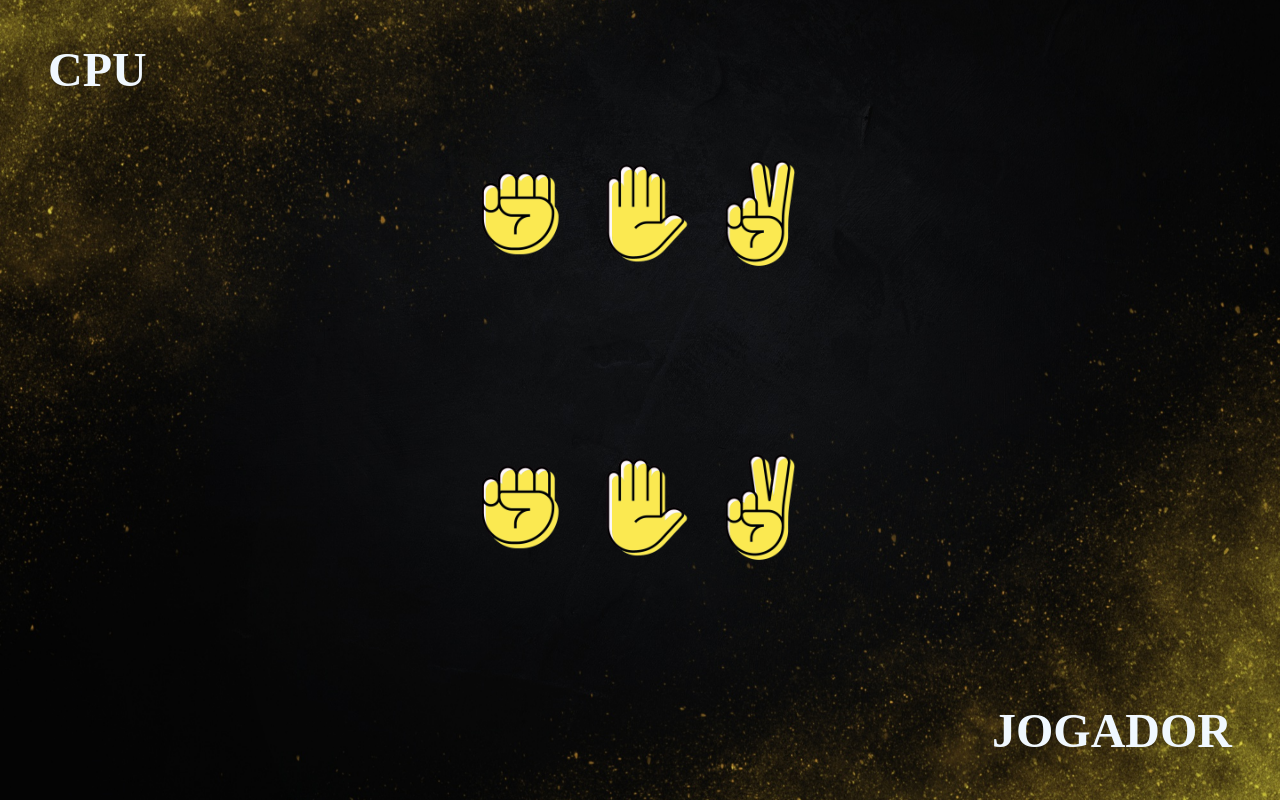
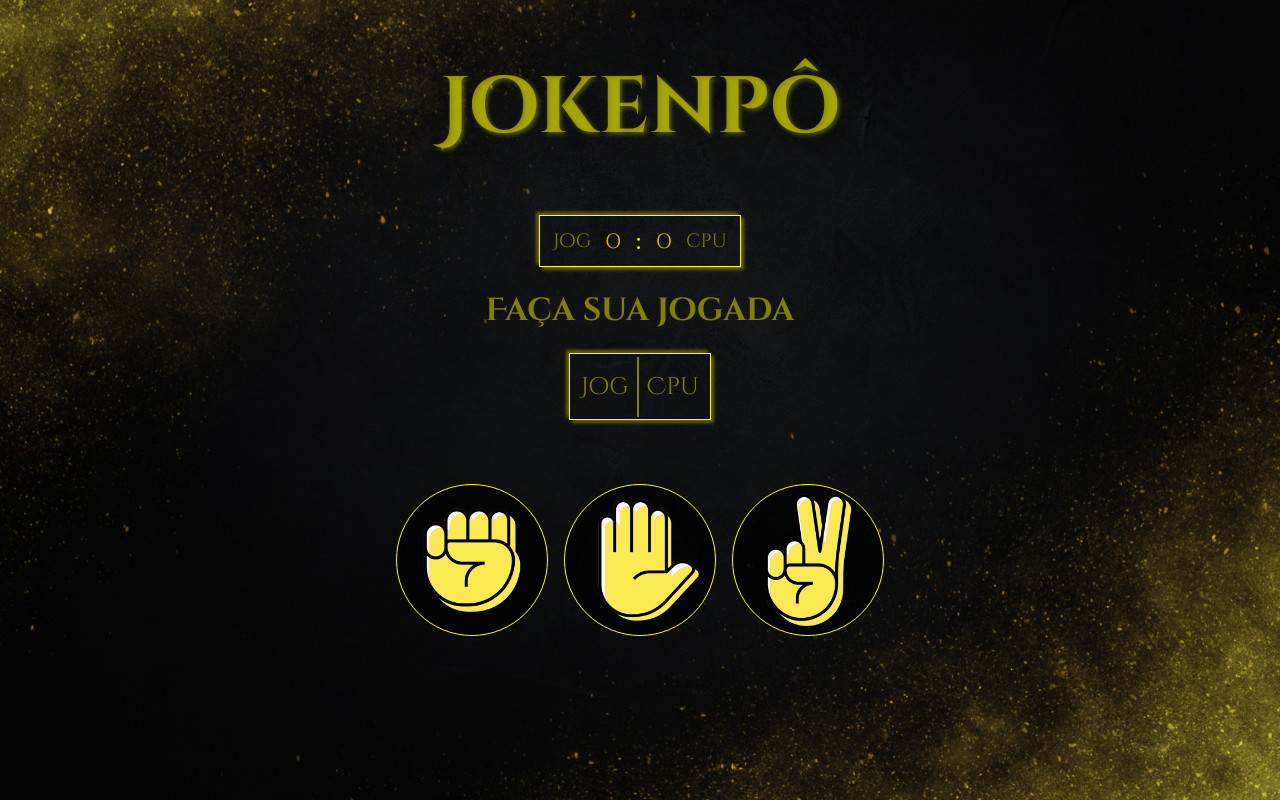
Before and after one commit to TiagoMateragia/jogo_jokenpo, a plain HTML site: page pag_jogo.html in a window 1280 px wide. Drawn offline with Linux system fonts and the light colour scheme.

Commit message:
03/11 p2
Código da pagina de jogo refeito do zero, foi aplicado fonte na pagina inicial, faltando somente adicionar o efeito hover nos botões da pagina de jogo e a aplicação de JS.

```diff
--- a/estilos/pag_jokenpo.css
+++ b/estilos/pag_jokenpo.css
@@ -1,3 +1,5 @@
+@import url('https://fonts.googleapis.com/css2?family=Cinzel+Decorative:wght@400;700;900&display=swap');
+
 html, body{
     padding: 0;
     margin: 0;
@@ -10,39 +12,80 @@ html, body{
 #bloco_geral{
     display: flex;
     flex-direction: column;
-    justify-content: space-between;
-    width: 100vw;
-    height: 100vh;
+    align-items: center;
 }
-.nome_cpu{
-    padding: 10px;
-    padding-left: 1em;
-    font-size: 3em;
+.titulo{
+    color: #cece03a5;
+    text-shadow: 2px 2px 4px #ffff0054;
+    font-size: 5em;
+    font-family: 'Cinzel Decorative';
 }
-.nome_jogador{
-    align-self: flex-end;
-    padding: 10px;
-    padding-right: 1em;
-    font-size: 3em;
+.placar{
+    display: flex;
+    width: 100%;
+    max-width: 200px;
+    height: 50px;
+    justify-content: center;
+    align-items: center;
+    gap: 14px;
+    border: 1px solid yellow;
+    box-shadow: 3px 3px 3px #ffff0054, -3px -3px 3px #ffff0054;
 }
-#bloco_cpu{
+.nome_jog, .nome_cpu{
+    color: #808001;
+    font-size: 1.2em;
+    font-family: 'Cinzel Decorative';
+}
+.separador{
+    color: yellow;
+    font-size: 1.5em;
+}
+.placar_jog, .placar_cpu{
+    color: #deb307;
+    font-size: 1.5em;
+    font-family: 'Cinzel Decorative';
+}
+.texto_jogada{
+    color: #808001;
+    font-family: 'Cinzel Decorative';
+}
+.escolhas{
     display: flex;
-    text-align: center;
     justify-content: center;
-    margin-top: -5em;
+    align-items: center;
+    gap: 8px;
+    width: 100%;
+    max-width: 140px;
+    height: 65px;
+    border: 1px solid yellow;
+    box-shadow: 3px 3px 3px #ffff0054, -3px -3px 3px #ffff0054;
 }
-#bloco_jogador{
+.jogada_jog{
+    color: #808001;
+    font-size: 1.5em;
+    font-family: 'Cinzel Decorative';
+}
+.separar_escolha{
+    width: 2px;
+    height: 60px;
+    background-color: #808001;
+}
+.jogada_cpu{
+    color: #808001;
+    font-size: 1.5em;
+    font-family: 'Cinzel Decorative';
+}
+#bloco_escolha{
     display: flex;
-    text-align: center;
-    justify-content: center;
-    margin-top: 5em;
+    flex-wrap: wrap;
+    gap: 1em;
+    height: auto;
+    margin-top: 4em;
 }
-.escolha{
+.jogada{
     width: 100%;
-    max-width: 120px;
-    height: auto;
+    max-width: 150px;
+    background-color: #000000b9;
+    border: 1px solid yellow;
+    border-radius: 110px;
 }
-
-h1{
-    color: aliceblue;
-}
--- a/estilos/style.css
+++ b/estilos/style.css
@@ -1,3 +1,5 @@
+@import url('https://fonts.googleapis.com/css2?family=Cinzel+Decorative:wght@400;700;900&display=swap');
+
 html,body{
     padding: 0;
     margin: 0;
@@ -27,6 +29,8 @@ html,body{
 }
 h1{
     text-align: center;
+    text-shadow: 2px 2px 4px #ffff0054;
+    font-family: 'Cinzel Decorative';
 }
 .texto_apresentacao{
     width: 100%;
--- a/pag_jogo.html
+++ b/pag_jogo.html
@@ -8,19 +8,25 @@
 </head>
 <body>
     <div id="bloco_geral">
-        <h1 class="nome_cpu">CPU</h1>
-        <div id="bloco_cpu">
-            <img class="escolha" src="imagens/pedra.png" alt="">
-            <img class="escolha" src="imagens/papel.png" alt="">
-            <img class="escolha" src="imagens/tesoura.png" alt="">
+        <h1 class="titulo">Jokenpô</h1>
+        <div class="placar">
+            <p class="nome_jog">Jog</p>
+            <p class="placar_jog">0</p>
+            <p class="separador">:</p>
+            <p class="placar_cpu">0</p>
+            <p class="nome_cpu">cpu</p>
         </div>
-
-        <div id="bloco_jogador">
-            <img class="escolha" src="imagens/pedra.png" alt="">
-            <img class="escolha" src="imagens/papel.png" alt="">
-            <img class="escolha" src="imagens/tesoura.png" alt="">
+        <h1 class="texto_jogada">Faça sua jogada</h1>
+        <div class="escolhas">
+            <p class="jogada_jog">Jog</p>
+            <p class="separar_escolha"></p>
+            <p class="jogada_cpu">Cpu</p>
         </div>
-        <h1 class="nome_jogador">JOGADOR</h1>
+        <div id="bloco_escolha">
+            <img class="jogada" src="imagens/pedra.png" alt="escolha_pedra">
+            <img class="jogada" src="imagens/papel.png" alt="escolha_papel">
+            <img class="jogada" src="imagens/tesoura.png" alt="escolha_tesoura">
+        </div>
     </div>
 </body>
 </html>
```
